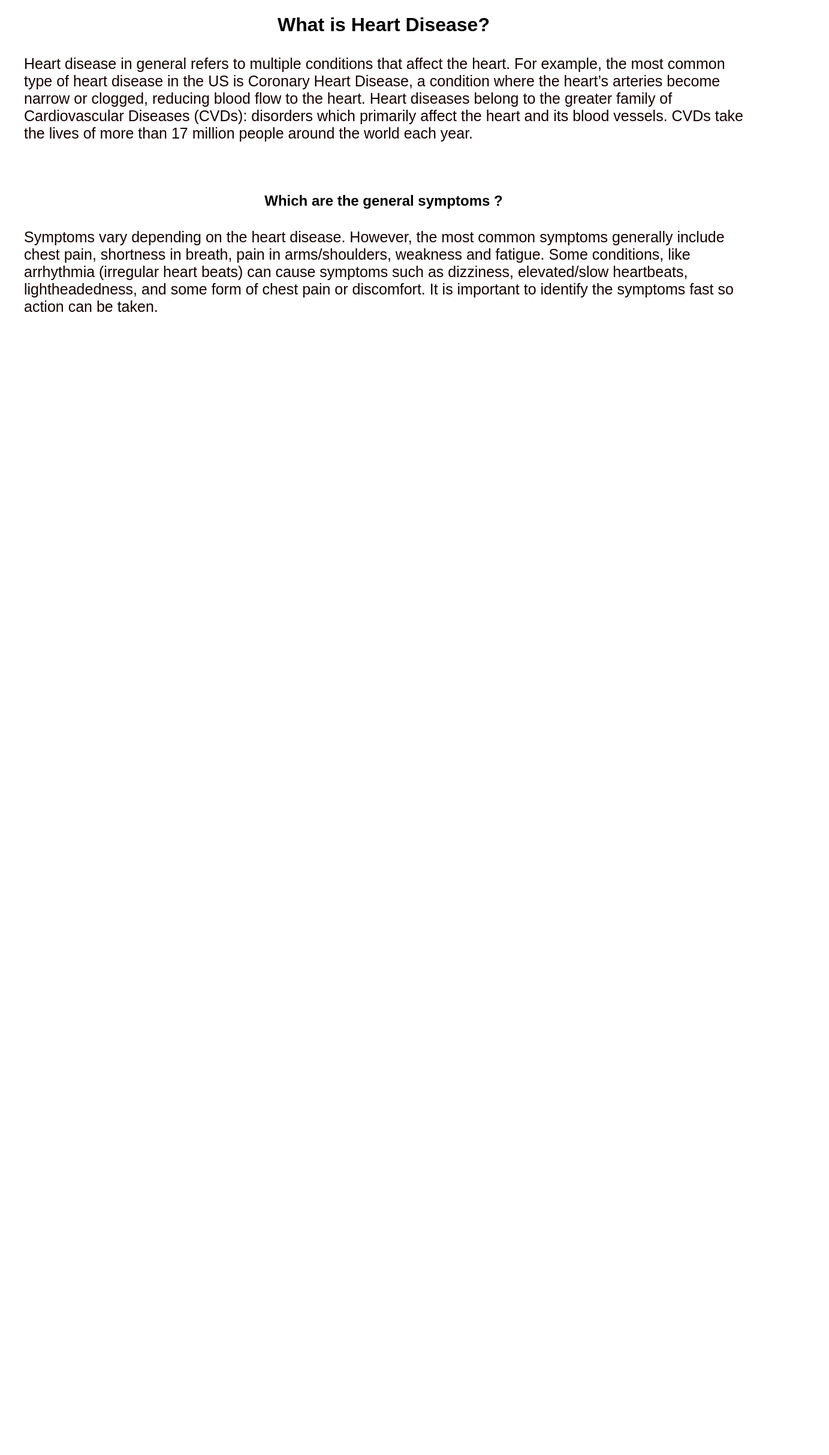
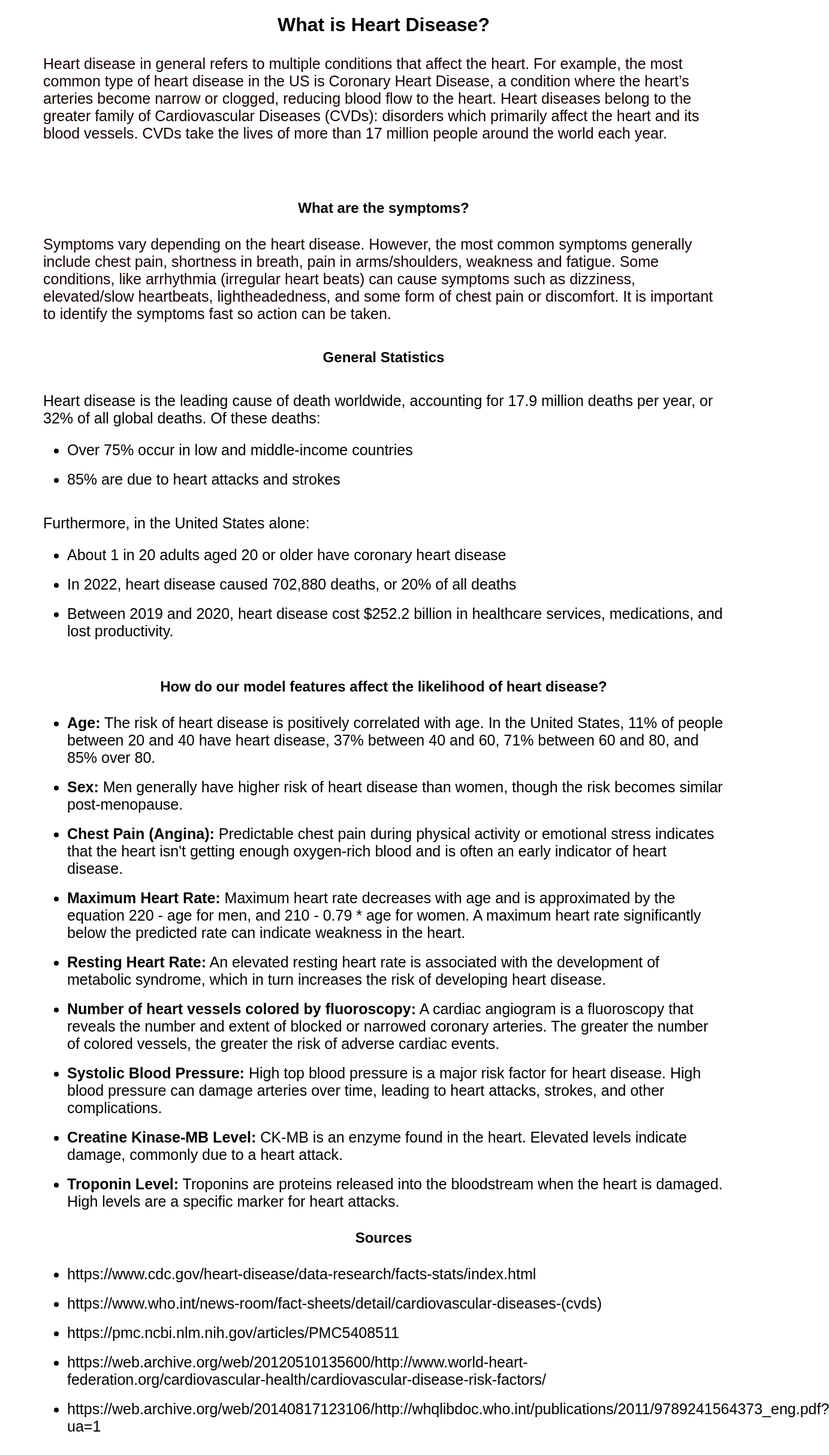
Before and after one commit to ethanotran/HeartDiseaseWebsite, a React (Create React App) app in the folder website/website/: page /Info in a window 1280 px wide. Shown: the part 196-2622 px from the top of the page at 60% size, 1383 px wide, since content can reach past the window. Before the commit the page ends 944 px from the top, so only its background shows below. Built offline with nearby package versions, Linux system fonts and the light colour scheme.

Commit message:
Add statistics and feature effect to info page

```diff
--- a/website/website/src/pages/info.css
+++ b/website/website/src/pages/info.css
@@ -37,7 +37,38 @@
   background-color: transparent;
   color: rgb(22, 1, 1);
   text-align: left;
-  margin: 32px;
 
 
 }
+.header-box-info p {
+  margin-left: 32px;
+  margin-right: 32px;
+}
+
+.statistics {
+  display:flex;
+  flex-direction: column;
+  justify-content:center;
+  align-items:normal
+}
+
+ul, p {
+  text-align: left;
+  font-size: 25px;
+  font-family: "Arial";
+  margin-left: 64px;
+  margin-right: 64px;
+  margin-top: 12px;
+  margin-bottom: 12px;
+}
+
+li {
+  margin-bottom: 20px;
+
+}
+
+h2 {
+  text-align: center;
+  font-size: 24px;
+  margin: 32px;
+}
--- a/website/website/src/pages/info.js
+++ b/website/website/src/pages/info.js
@@ -17,15 +17,52 @@ export default function Info() {
       </div>
         </div>
         <div className="symptoms-header">
-          <h2>Which are the general symptoms ?</h2>
+          <h2>What are the symptoms?</h2>
           <div className="symptoms-body">
         <p>Symptoms vary depending on the heart disease.
           However, the most common symptoms generally include chest pain, shortness in breath, pain in arms/shoulders, weakness and fatigue.
           Some conditions, like arrhythmia (irregular heart beats) can cause symptoms such as dizziness, elevated/slow heartbeats, lightheadedness, and some form of chest pain or discomfort.
           It is important to identify the symptoms fast so action can be taken.</p>
       </div>
-          </div>
-
+      <div className="statistics">
+        <h2> General Statistics</h2>
+          <p>Heart disease is the leading cause of death worldwide, accounting for 17.9 million deaths per year, or 32% of all global deaths. Of these deaths: </p>
+          <ul>
+            <li>Over 75% occur in low and middle-income countries</li>
+            <li>85% are due to heart attacks and strokes</li>
+          </ul>
+          <p>Furthermore, in the United States alone:</p>
+          <ul>
+            <li>About 1 in 20 adults aged 20 or older have coronary heart disease</li>
+            <li>In 2022, heart disease caused 702,880 deaths, or 20% of all deaths</li>
+            <li>Between 2019 and 2020, heart disease cost $252.2 billion in healthcare services, medications, and lost productivity.</li>
+          </ul>
+      </div>
+      <div className="feature-impact">
+        <h2>How do our model features affect the likelihood of heart disease?</h2>
+        <ul>
+          <li><strong>Age:</strong> The risk of heart disease is positively correlated with age. In the United States, 11% of people between 20 and 40 have heart disease, 37% between 40 and 60, 71% between 60 and 80, and 85% over 80.</li>
+          <li><strong>Sex:</strong> Men generally have higher risk of heart disease than women, though the risk becomes similar post-menopause.</li>
+          <li><strong>Chest Pain (Angina):</strong> Predictable chest pain during physical activity or emotional stress indicates that the heart isn't getting enough oxygen-rich blood and is often an early indicator of heart disease.</li>
+          <li><strong>Maximum Heart Rate:</strong> Maximum heart rate decreases with age and is approximated by the equation 220 - age for men, and 210 - 0.79 * age for women. A maximum heart rate significantly below the predicted rate can indicate weakness in the heart.</li>
+          <li><strong>Resting Heart Rate:</strong> An elevated resting heart rate is associated with the development of metabolic syndrome, which in turn increases the risk of developing heart disease.</li>
+          <li><strong>Number of heart vessels colored by fluoroscopy:</strong> A cardiac angiogram is a fluoroscopy that reveals the number and extent of blocked or narrowed coronary arteries. The greater the number of colored vessels, the greater the risk of adverse cardiac events.</li>
+          <li><strong>Systolic Blood Pressure:</strong> High top blood pressure is a major risk factor for heart disease. High blood pressure can damage arteries over time, leading to heart attacks, strokes, and other complications.</li>
+          <li><strong>Creatine Kinase-MB Level:</strong> CK-MB is an enzyme found in the heart. Elevated levels indicate damage, commonly due to a heart attack.</li>
+          <li><strong>Troponin Level:</strong> Troponins are proteins released into the bloodstream when the heart is damaged. High levels are a specific marker for heart attacks.</li>
+        </ul>
+      </div>
+      <div className="sources">
+        <h2>Sources</h2>
+        <ul>
+          <li>https://www.cdc.gov/heart-disease/data-research/facts-stats/index.html</li>
+          <li>https://www.who.int/news-room/fact-sheets/detail/cardiovascular-diseases-(cvds)</li>
+          <li>https://pmc.ncbi.nlm.nih.gov/articles/PMC5408511</li>
+          <li>https://web.archive.org/web/20120510135600/http://www.world-heart-federation.org/cardiovascular-health/cardiovascular-disease-risk-factors/</li>
+          <li>https://web.archive.org/web/20140817123106/http://whqlibdoc.who.int/publications/2011/9789241564373_eng.pdf?ua=1</li>
+        </ul>
+      </div>
     </div>
+  </div>
   )
 }
```
